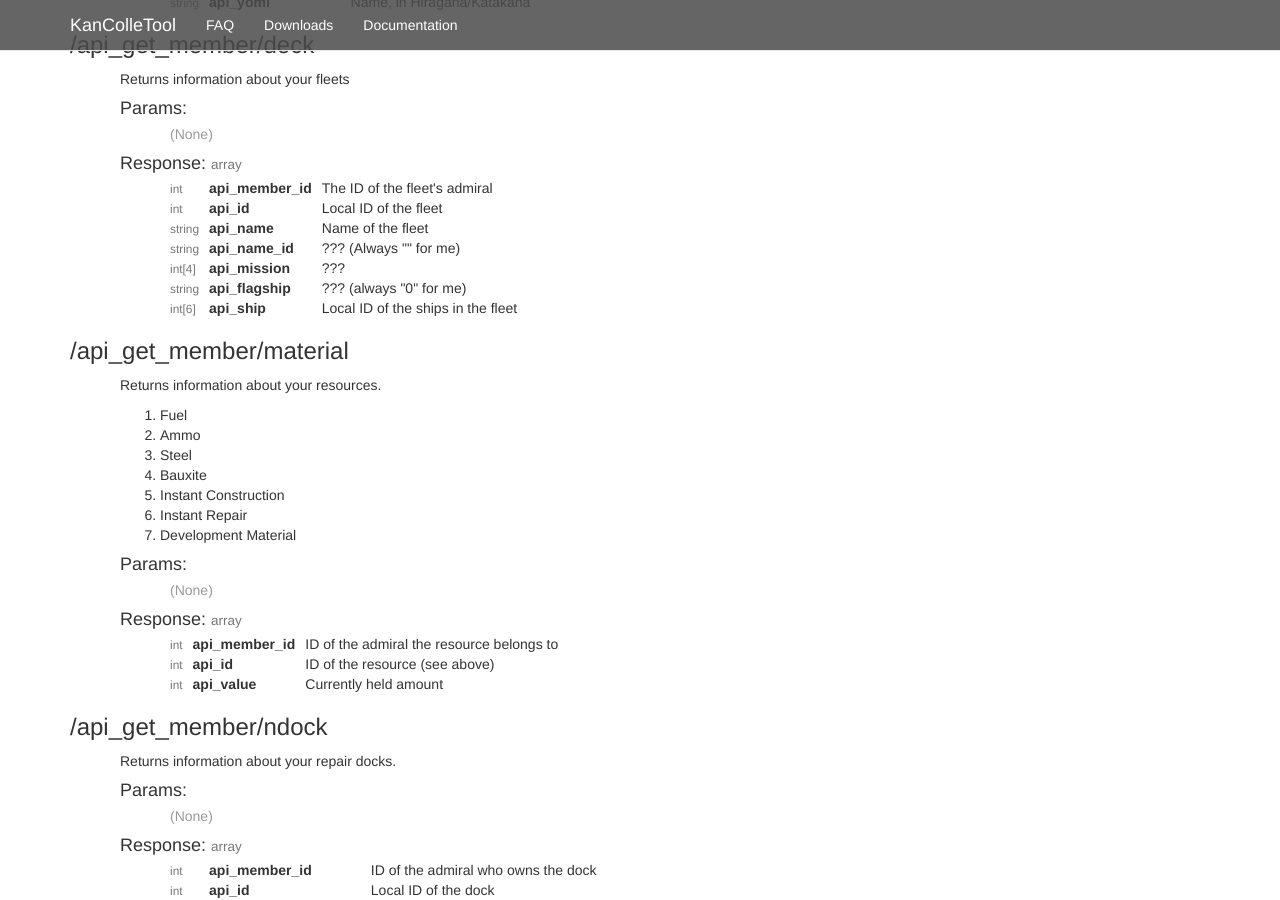
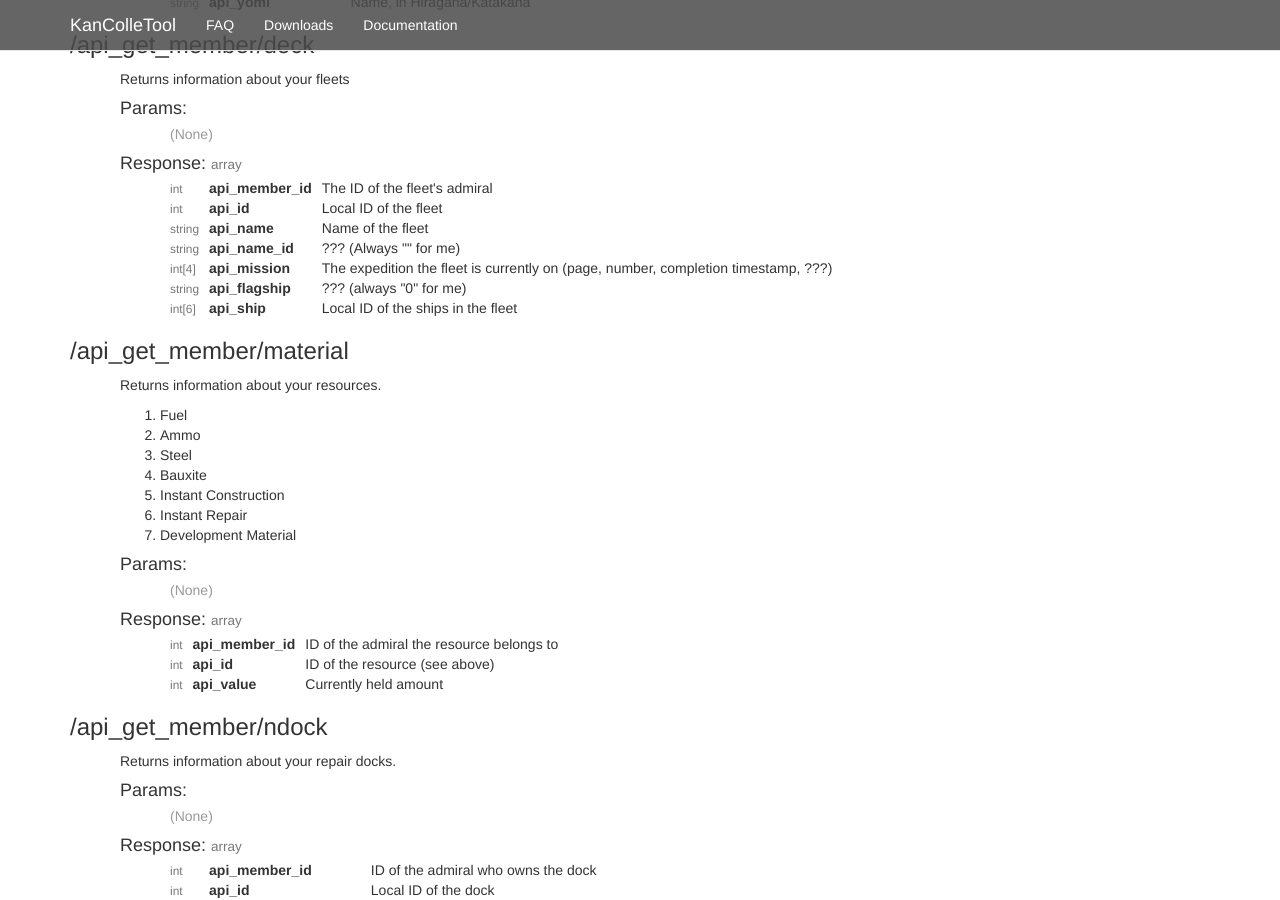
Before and after one commit to KanColleTool/kancolletool.github.io, a Jekyll site: the page built from docs/api/index.html, in a window 1280 px wide and 900 px high, scrolled down 5971 px. Built offline with Jekyll 4.4.1, drawn with Linux system fonts in a browser that asks for light colours; nearby versions of some CDN libraries; Markdown is read by kramdown in place of the engine named in the settings.

Commit message:
Figured out api_mission

```diff
--- a/_data/api.yml
+++ b/_data/api.yml
@@ -909,7 +909,7 @@
           name: api_name_id
           type: string
         -
-          desc: "???"
+          desc: "The expedition the fleet is currently on (page, number, completion timestamp, ???)"
           name: api_mission
           type: int[4]
         -
```
